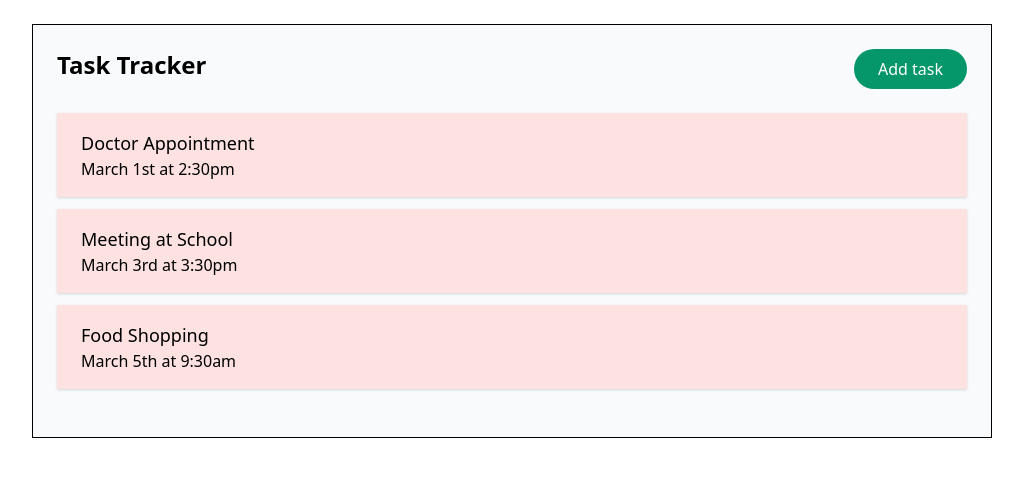
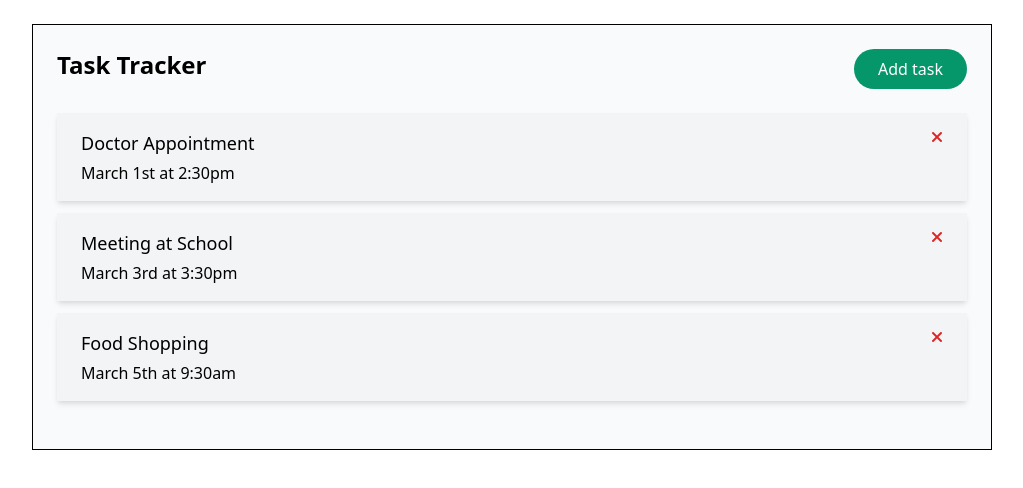
Before and after one commit to JKAmadio/task_tracker_vue, a Vue app in the folder task_tracker/: page / in a window 1280 px wide. Shown: the top 488 px of the page, without its empty margins (128-1151 px from the left). Built offline with nearby package versions, Linux system fonts and the light colour scheme.

Commit message:
delete task function

```diff
--- a/task_tracker/public/index.html
+++ b/task_tracker/public/index.html
@@ -11,6 +11,7 @@
     <noscript>
       <strong>We're sorry but <%= htmlWebpackPlugin.options.title %> doesn't work properly without JavaScript enabled. Please enable it to continue.</strong>
     </noscript>
+    <script src="https://use.fontawesome.com/1ef00f11b6.js"></script>
     <div id="app"></div>
     <!-- built files will be auto injected -->
   </body>
--- a/task_tracker/src/App.vue
+++ b/task_tracker/src/App.vue
@@ -1,7 +1,10 @@
 <template>
   <div class="w-3/4 mx-auto my-6 p-6 border border-solid border-black bg-gray-50">
     <Header/>
-    <Tasks :tasks="tasks"/>
+    <Tasks
+      :tasks="tasks"
+      @delete-task="deleteTask"
+    />
   </div>
 </template>
 
@@ -19,6 +22,11 @@ export default {
   data() {
     return {
       tasks: []
+    }
+  },
+  methods: {
+    deleteTask(id){
+      this.tasks = this.tasks.filter(task => task.id !== id )
     }
   },
   created() {
--- a/task_tracker/src/components/Task.vue
+++ b/task_tracker/src/components/Task.vue
@@ -1,11 +1,18 @@
 <template>
-	<div class="bg-red-100 py-4 px-6 mb-3 shadow">
-		<h3 class="text-lg">
-			{{task.text}}
-		</h3>
-		<p class="text-md">
-			{{task.day}}
-		</p>
+	<div class="flex justify-between items-start bg-gray-100 py-4 px-6 mb-3 shadow-md">
+		<div>
+			<h3 class="text-lg">
+				{{task.text}}
+			</h3>
+			<p class="text-md mt-1">
+				{{task.day}}
+			</p>
+		</div>
+		<i
+			class="fa fa-times fill-current text-red-600 cursor-pointer"
+			@click="this.$emit('deleteTask', task.id)"
+			aria-hidden="true"
+		></i>
 	</div>
 </template>
 
--- a/task_tracker/src/components/Tasks.vue
+++ b/task_tracker/src/components/Tasks.vue
@@ -1,7 +1,10 @@
 <template>
 	<div class="my-6">
 		<div :key="task.id" v-for="task in tasks">
-			<Task :task="task"/>
+			<Task
+				:task="task"
+				@deleteTask="$emit('deleteTask', task.id)"
+			/>
 		</div>
 	</div>
 </template>
@@ -17,6 +20,6 @@ export default {
 	},
 	props: {
 		tasks: {type: Array, required:true}
-	},
+	}
 }
 </script>
```
